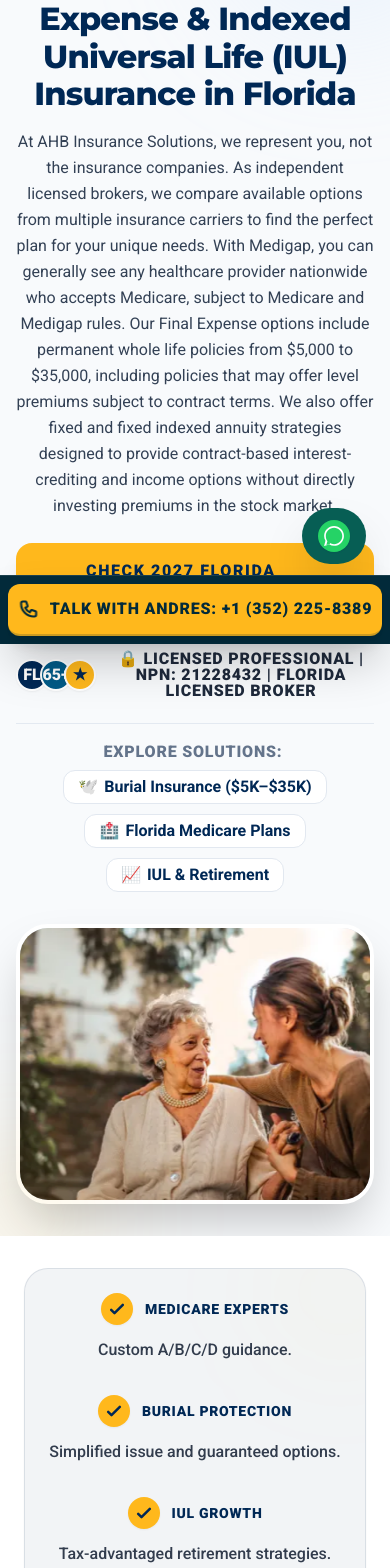
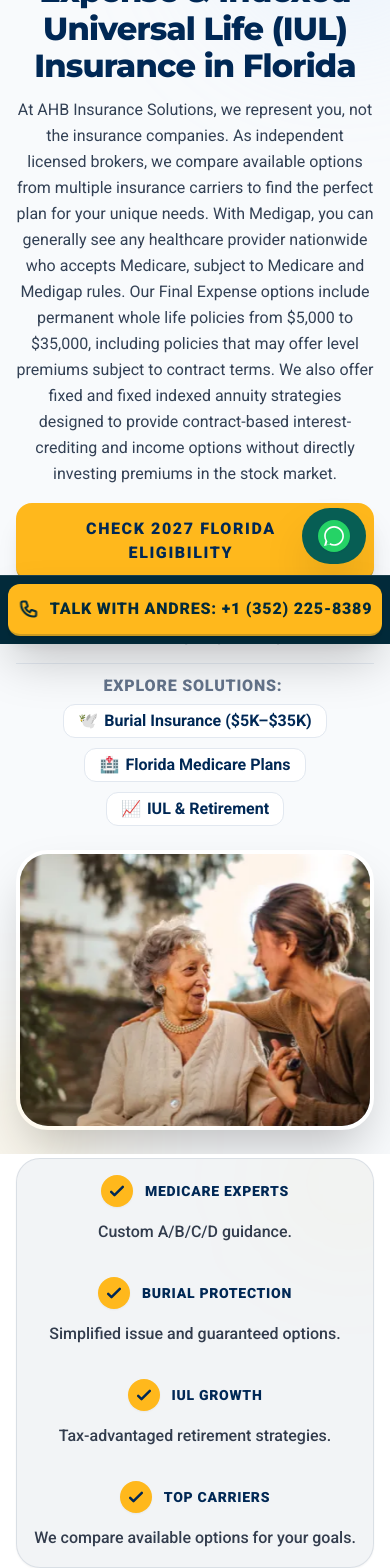
Before and after one commit to humbertobozo-prog/ahbinsurancesolutions.com, a React (Vite) app: page / in a window 390 px wide. Shown: the part 200-1768 px from the top of the page. Built offline with nearby package versions, Linux system fonts and the light colour scheme.

Commit message:
style: optimize hero and key takeaways spacing
Adjust padding and layout margins for the hero and key takeaways sections to improve visual density. Also, update @eslint/js dependency.

```diff
--- a/App.tsx
+++ b/App.tsx
@@ -311,7 +311,9 @@ const App: React.FC = () => {
                     schema={homeBreadcrumbSchema}
                 />
                 <Hero content={content.hero} language={language} />
-                <KeyTakeaways content={content.keyTakeaways} />
+                <div className="post-hero-container relative z-20">
+                    <KeyTakeaways content={content.keyTakeaways} />
+                </div>
 
                 <ErrorBoundary componentName="Services">
                     <Services
--- a/components/Hero.tsx
+++ b/components/Hero.tsx
@@ -58,17 +58,17 @@ export const Hero: React.FC<HeroProps> = ({ content, language = 'en' }) => {
 
     return (
         <section id="home" className="bg-light-gray relative overflow-hidden" aria-labelledby="hero-heading">
-            <div id="main-content" className="container mx-auto px-4 sm:px-6 md:px-8 py-8 sm:py-12 md:py-16 lg:py-20 xl:py-24 flex flex-col md:flex-row items-center gap-8 md:gap-12 lg:gap-16">
+            <div id="main-content" className="container mx-auto px-4 sm:px-6 md:px-8 pt-3 pb-6 sm:pt-4 sm:pb-8 md:pt-6 md:pb-10 lg:pt-6 lg:pb-12 xl:pt-8 xl:pb-14 flex flex-col md:flex-row items-center gap-6 md:gap-8 lg:gap-12">
 
                 <div className="w-full md:w-1/2 z-10 text-center md:text-left">
-                    <div className="inline-flex items-center gap-2 bg-primary text-accent px-4 py-2 rounded-full text-xs md:text-sm font-black uppercase tracking-wider mb-4 md:mb-6 shadow-xs border border-accent/40">
+                    <div className="inline-flex items-center gap-2 bg-primary text-accent px-3.5 py-1.5 md:px-4 md:py-2 rounded-full text-xs md:text-sm font-black uppercase tracking-wider mb-3 md:mb-4 shadow-xs border border-accent/40">
                         <span className="w-2.5 h-2.5 rounded-full bg-emerald-400 animate-pulse" aria-hidden="true"></span>
                         <span>{language === 'es' ? 'Período Abierto de Inscripción Medicare 2027 (15 Oct – 7 Dic)' : 'Active: 2027 Medicare Open Enrollment (Oct 15 – Dec 7)'}</span>
                     </div>
-                    <h1 id="hero-heading" className="text-3xl sm:text-4xl md:text-5xl lg:text-5xl xl:text-6xl font-black font-heading text-primary mb-4 md:mb-6 leading-[1.18] md:leading-[1.12] tracking-tight">
+                    <h1 id="hero-heading" className="text-3xl sm:text-4xl md:text-5xl lg:text-5xl xl:text-6xl font-black font-heading text-primary mb-3 md:mb-4 leading-[1.18] md:leading-[1.12] tracking-tight">
                         {content.heading}
                     </h1>
-                    <p className="text-base md:text-lg lg:text-xl text-slate-700 mb-6 md:mb-8 leading-relaxed font-normal md:font-medium max-w-2xl">
+                    <p className="text-base md:text-lg lg:text-xl text-slate-700 mb-4 md:mb-6 leading-relaxed font-normal md:font-medium max-w-2xl">
                         {content.subheading}
                     </p>
 
@@ -77,14 +77,14 @@ export const Hero: React.FC<HeroProps> = ({ content, language = 'en' }) => {
                             href="#contact"
                             onClick={(e) => handleNavClick(e, 'contact')}
                             aria-label={`${content.cta.replace(/➔|->|▯/g, '').trim()} - Medicare, Final Expense & IUL Florida`}
-                            className="inline-flex items-center justify-center bg-accent text-primary border-b-4 border-primary/20 hover:bg-[#FFB81C] focus-visible:ring-4 focus-visible:ring-accent outline-none px-7 sm:px-9 lg:px-12 py-4 md:py-5 rounded-2xl font-black text-base sm:text-lg md:text-xl uppercase tracking-widest shadow-xl hover:shadow-2xl transition-all duration-300 active:scale-95 group"
+                            className="inline-flex items-center justify-center bg-accent text-primary border-b-4 border-primary/20 hover:bg-[#FFB81C] focus-visible:ring-4 focus-visible:ring-accent outline-none px-7 sm:px-9 lg:px-12 py-3.5 md:py-4.5 rounded-2xl font-black text-base sm:text-lg md:text-xl uppercase tracking-widest shadow-xl hover:shadow-2xl transition-all duration-300 active:scale-95 group"
                         >
                             <span>{content.cta.replace(/➔|->|▯/g, '').trim()}</span>
                             <ArrowRight className="w-5 h-5 ml-2.5 transform group-hover:translate-x-1 transition-transform" aria-hidden="true" />
                         </a>
                     </div>
 
-                    <div className="mt-6 md:mt-8 flex items-center justify-center md:justify-start gap-3 min-h-[40px] md:min-h-[44px]">
+                    <div className="mt-4 md:mt-5 flex items-center justify-center md:justify-start gap-3 min-h-[36px] md:min-h-[40px]">
                         <div className="flex -space-x-2" aria-hidden="true">
                             {[
                                 { bg: 'bg-primary text-white', label: 'FL' },
@@ -102,7 +102,7 @@ export const Hero: React.FC<HeroProps> = ({ content, language = 'en' }) => {
                     </div>
 
                     {/* Desktop & Tablet Quick Coverage Routing - Matches High Impression Queries */}
-                    <div className="mt-6 md:mt-8 pt-5 md:pt-6 border-t border-slate-200/90 flex flex-wrap items-center justify-center md:justify-start gap-2.5">
+                    <div className="mt-4 md:mt-5 pt-3.5 md:pt-4 border-t border-slate-200/90 flex flex-wrap items-center justify-center md:justify-start gap-2.5">
                         <span className="text-xs md:text-sm font-black uppercase tracking-wider text-slate-500 mr-1">
                             {language === 'es' ? 'Acceso Directo:' : 'Explore Solutions:'}
                         </span>
--- a/components/KeyTakeaways.tsx
+++ b/components/KeyTakeaways.tsx
@@ -7,10 +7,10 @@ interface KeyTakeawaysProps {
 
 export const KeyTakeaways: React.FC<KeyTakeawaysProps> = ({ content }) => {
     return (
-        <section className="bg-white py-8 md:py-12 border-b border-gray-100" aria-labelledby="takeaways-heading">
-            <div className="container mx-auto px-6">
+        <section className="bg-white pt-1 pb-4 sm:pt-2 sm:pb-6 md:pt-2 md:pb-6 lg:pt-2 lg:pb-7 border-b border-gray-100" aria-labelledby="takeaways-heading">
+            <div className="container mx-auto px-4 sm:px-6">
                 <h2 id="takeaways-heading" className="sr-only">{content.title}</h2>
-                <div className="bg-primary/5 rounded-3xl p-6 md:p-10 border border-primary/10 shadow-sm overflow-hidden relative group">
+                <div className="bg-primary/5 rounded-3xl p-4 sm:p-5 md:p-6 lg:p-7 border border-primary/10 shadow-sm overflow-hidden relative group">
                     {/* Decorative accent background */}
                     <div className="absolute top-0 right-0 w-32 h-32 bg-accent/5 rounded-full blur-3xl -mr-10 -mt-10 group-hover:scale-110 transition-transform duration-700"></div>
 
--- a/index.css
+++ b/index.css
@@ -214,4 +214,21 @@
     margin: 0 auto;
     line-height: 1.6;
   }
+
+  /* Post-Hero Container Optimization: Tightens spacing after Hero while preserving accessibility */
+  .post-hero-container {
+    padding-top: 0.25rem;
+  }
+  @media (min-width: 768px) {
+    .post-hero-container {
+      padding-top: 0.25rem;
+      margin-top: -0.5rem;
+    }
+  }
+  @media (min-width: 1024px) {
+    .post-hero-container {
+      padding-top: 0.25rem;
+      margin-top: -1rem;
+    }
+  }
 }
```
Also changed, not shown: 1 other file (tests, documents, lock files or other folders).
